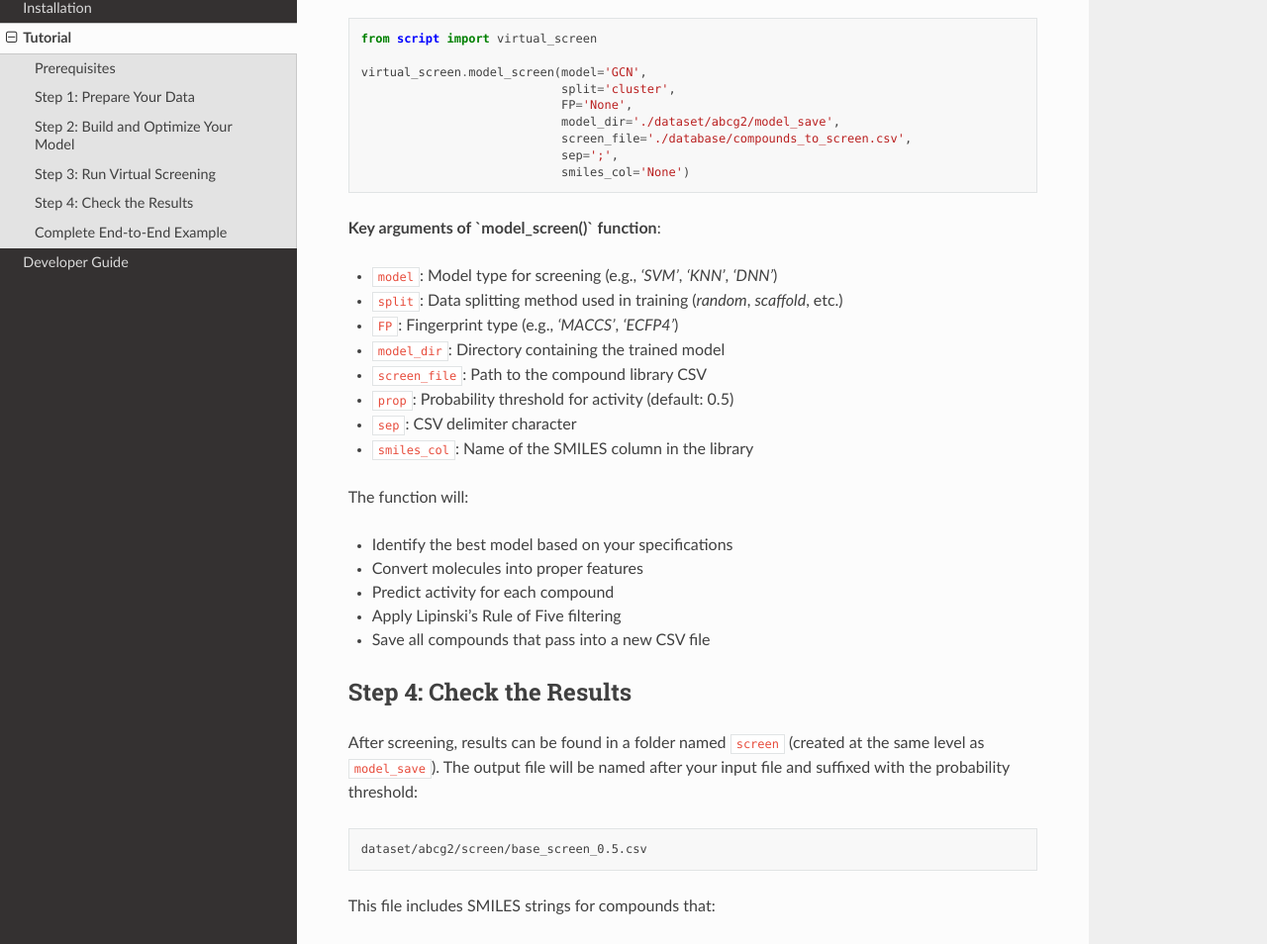
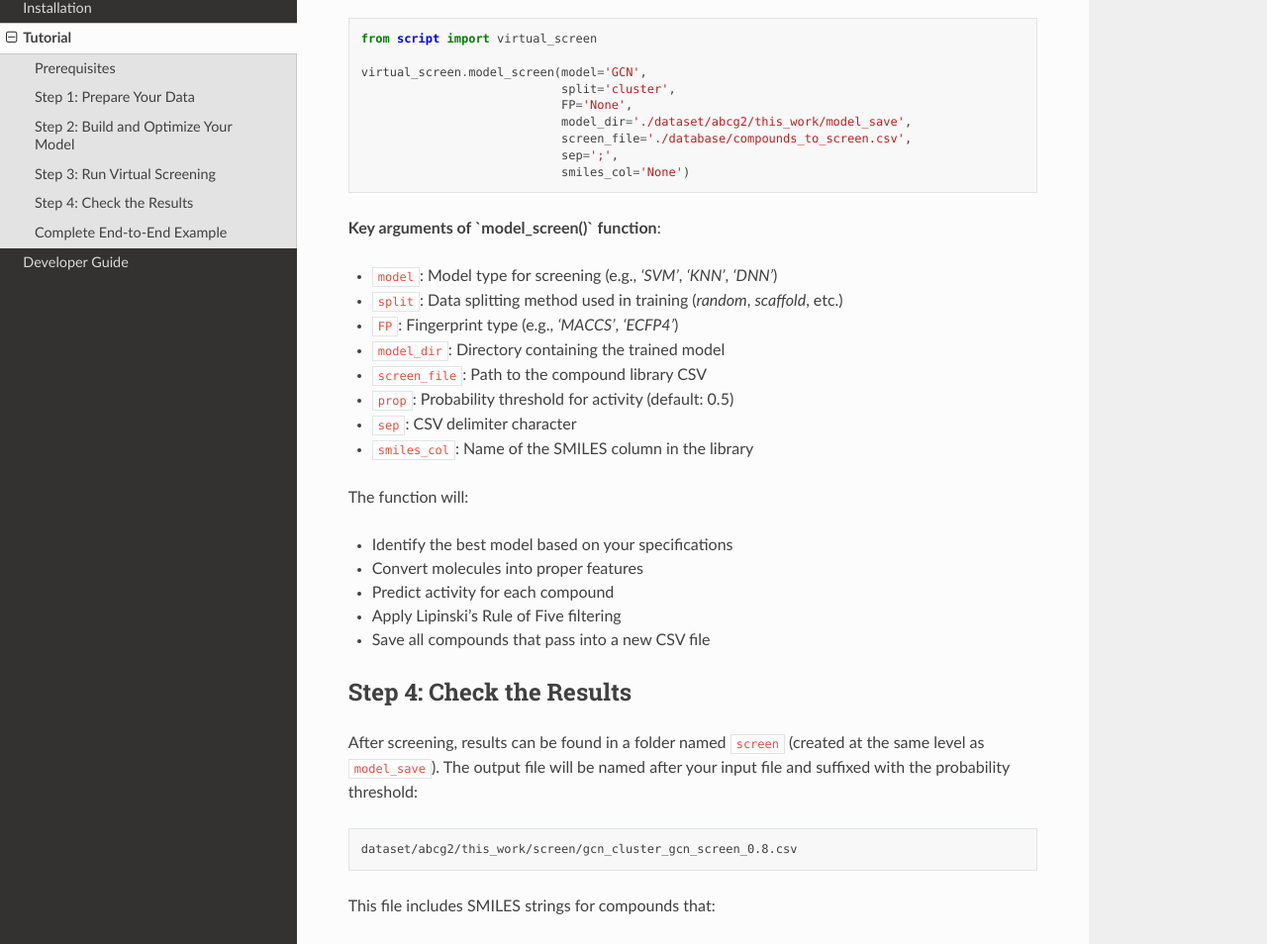
Before and after one commit to danqingmk/OpenVS_PyaiVS, a Sphinx documentation site: the page built from docs/tutorial.rst, in a window 1280 px wide and 1400 px high, scrolled down 1979 px. Shown: the part 144-1098 px from the top of the window at 99% size. Built offline with Sphinx 7.4.7 and the Read the Docs theme 3.1.0, drawn with Linux system fonts in a browser that asks for light colours; some of the changed text lies outside the part shown.

Commit message:
Update tutorial.rst

```diff
--- a/docs/tutorial.rst
+++ b/docs/tutorial.rst
@@ -61,13 +61,13 @@ OpenVS_PyaiVS allows training multiple models with different configurations and
 
     # Train models with parameter optimization
     model_bulid.running('./dataset/abcg2.csv',
-                        out_dir='./dataset/abcg2',
+                        out_dir='./dataset/abcg2/this_work',
                         run_type='param',
                         cpus=4)
 
     # Evaluate models and identify the best one
     model_bulid.running('./dataset/abcg2.csv',
-                        out_dir='./dataset/abcg2',
+                        out_dir='./dataset/abcg2/this_work',
                         run_type='result',
                         cpus=4)
 
@@ -98,7 +98,7 @@ After building and optimizing the model, use the best model to perform virtual s
     virtual_screen.model_screen(model='GCN',
                                 split='cluster',
                                 FP='None',
-                                model_dir='./dataset/abcg2/model_save',
+                                model_dir='./dataset/abcg2/this_work/model_save',
                                 screen_file='./database/compounds_to_screen.csv',
                                 sep=';',
                                 smiles_col='None')
@@ -130,7 +130,7 @@ The output file will be named after your input file and suffixed with the probab
 
 .. code-block:: text
 
-    dataset/abcg2/screen/base_screen_0.5.csv
+    dataset/abcg2/this_work/screen/gcn_cluster_gcn_screen_0.8.csv
 
 This file includes SMILES strings for compounds that:
 
```
